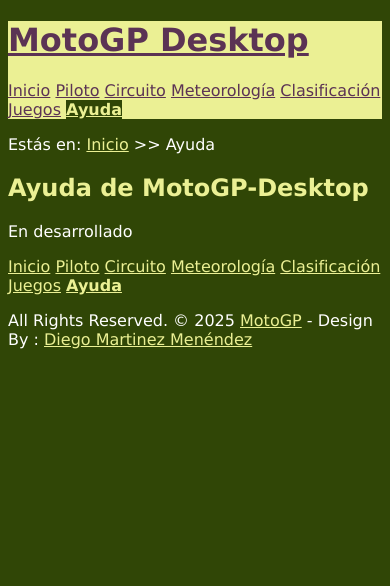
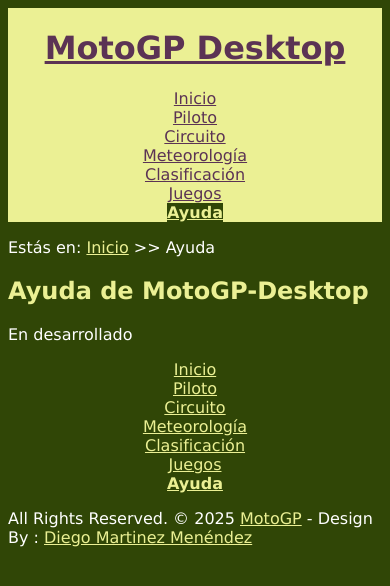
Before and after one commit to diegomarty00/sew-25-26, a PHP site: page /ayuda.html in a window 390 px wide. Shown: the top 586 px of the page. Run offline with PHP 8.4, Linux system fonts and the light colour scheme.

Commit message:
Cambios estilos

```diff
--- a/MotoGP-Desktop/estilo/estilo.css
+++ b/MotoGP-Desktop/estilo/estilo.css
@@ -31,6 +31,10 @@
 /*Especificidad: 001*/
 header{
   background-color: #EBF094;
+  display: flex;
+  align-items: center;
+  justify-content: space-between;
+  flex-direction: row;
 }
 
 /*Especificidad: 011*/
@@ -51,6 +55,9 @@
 /*Especificidad: 001*/
 nav{
   color: #304606;
+  display: flex;
+  align-items: center;
+  flex-direction: row;
 }
 
 /*Especificidad: 013*/
@@ -64,3 +71,27 @@
   font-weight: bold;
   background-color: #304606;
 }
+
+
+/*
+  ========================================
+  =====     ADAPTABILIDAD MOVIL     ======
+  ========================================
+*/
+
+@media (min-width: 320px) and (max-width: 720px){
+  header{
+    background-color: #EBF094;
+    display: flex;
+    align-items: center;
+    justify-content: space-between;
+    flex-direction: column;
+  }
+
+  nav{
+    color: #304606;
+    display: flex;
+    align-items: center;
+    flex-direction: column;
+  }
+}
```
